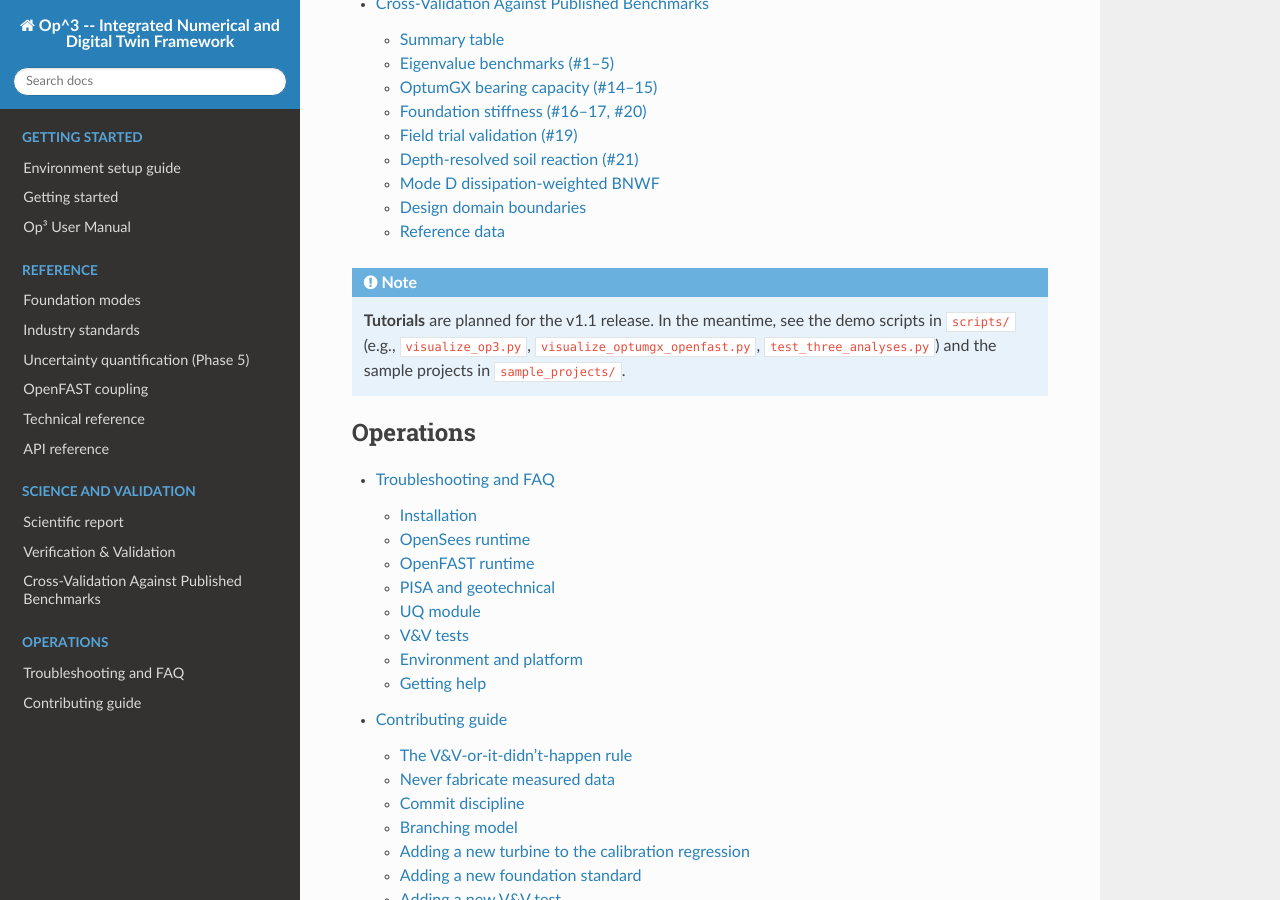
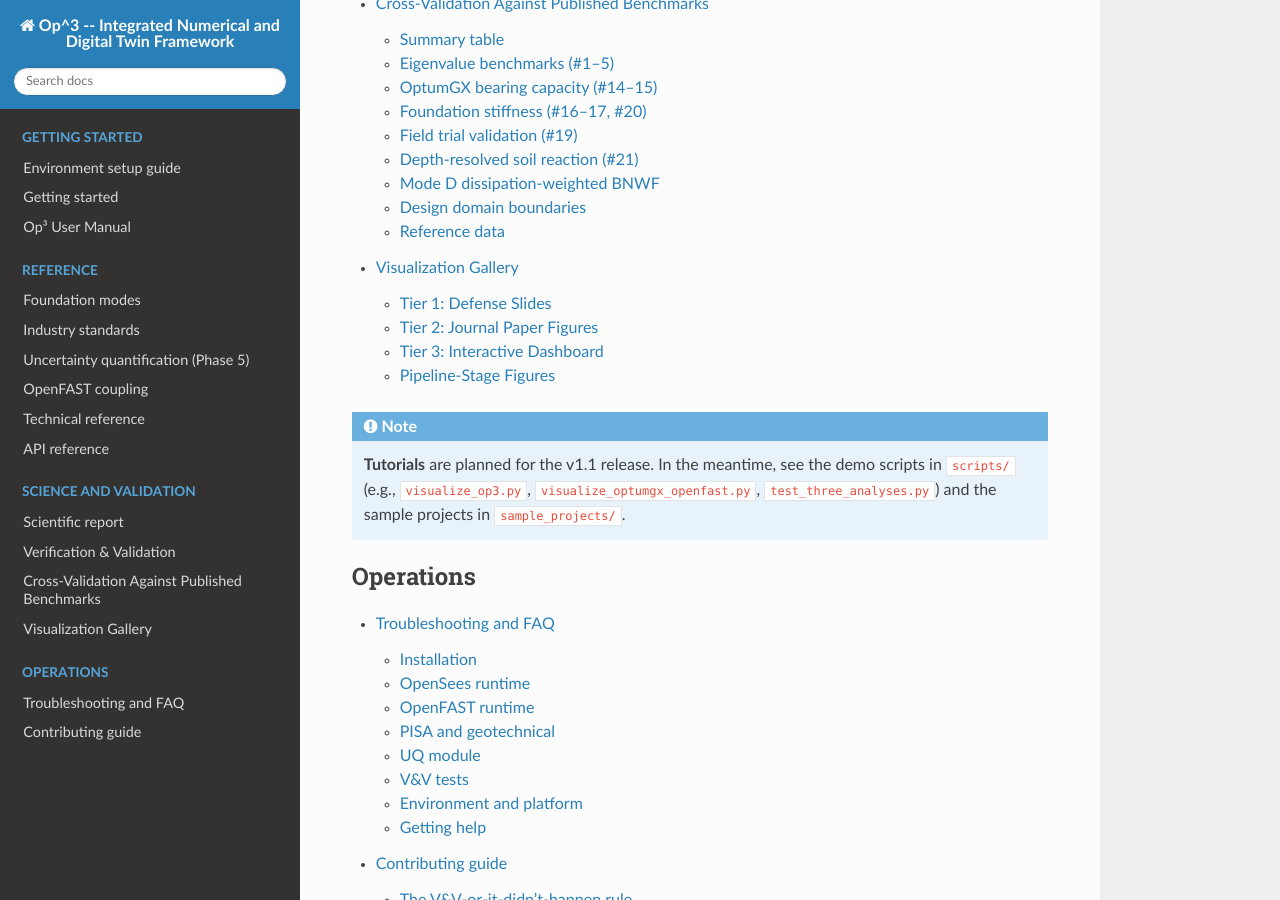
Before and after one commit to ksk5429/numerical_model, a Sphinx documentation site: the page built from docs/sphinx/index.rst, in a window 1280 px wide and 900 px high, scrolled down 2989 px. Built offline with Sphinx 7.4.7 and the Read the Docs theme 3.1.0, drawn with Linux system fonts in a browser that asks for light colours; part of the change alters nothing that is shown.

Commit message:
feat: upgraded CI + gallery + intersphinx
CI workflow:
- pytest with coverage (replaces individual unittest runs)
- Cross-validation suite in CI pipeline
- Sphinx -W strict build (warnings = errors)
- Coverage XML artifact upload

Sphinx docs:
- gallery.rst: 17-figure visualization gallery with captions
- intersphinx: added OpenFAST + pandas cross-references
- Gallery added to "Science and validation" toctree

Co-Authored-By: Claude Opus 4.6 (1M context) <noreply@anthropic.com>

```diff
--- a/docs/sphinx/conf.py
+++ b/docs/sphinx/conf.py
@@ -75,9 +75,11 @@ napoleon_numpy_docstring = True
 napoleon_include_init_with_doc = False
 
 intersphinx_mapping = {
-    "python": ("https://docs.python.org/3", None),
-    "numpy":  ("https://numpy.org/doc/stable/", None),
-    "scipy":  ("https://docs.scipy.org/doc/scipy/", None),
+    "python":   ("https://docs.python.org/3", None),
+    "numpy":    ("https://numpy.org/doc/stable/", None),
+    "scipy":    ("https://docs.scipy.org/doc/scipy/", None),
+    "pandas":   ("https://pandas.pydata.org/docs/", None),
+    "openfast": ("https://openfast.readthedocs.io/en/dev/", None),
 }
 
 todo_include_todos = True
--- /dev/null
+++ b/docs/sphinx/gallery.rst
@@ -0,0 +1,202 @@
+Visualization Gallery
+=====================
+
+Op\ :sup:`3` generates publication-quality figures across all three
+pipeline stages using **opsvis** (OpenSeesPy), **PyVista** (OptumGX),
+and **matplotlib/welib** (OpenFAST). All figures are reproducible::
+
+   make viz   # generates all 23 figures
+
+.. contents:: On this page
+   :local:
+   :depth: 1
+
+
+Tier 1: Defense Slides
+----------------------
+
+**VHM Failure Envelope with Scour Degradation**
+
+.. image:: ../../validation/figures/tier1/tier1_vhm_envelope.png
+   :width: 100%
+   :alt: V-H failure envelope shrinking with scour depth
+
+Three panels showing: (a) V-H interaction envelopes at 5 scour depths
+with design load marker, (b) vertical and horizontal capacity retention
+vs S/D, (c) radial factor of safety trajectory from 1.89 to 1.29.
+
+|
+
+**Cross-Pipeline Composite (The Thesis in One Figure)**
+
+.. image:: ../../validation/figures/tier1/tier1_cross_pipeline.png
+   :width: 100%
+   :alt: Three-panel composite: OptumGX springs, OpenSeesPy mode shape, OpenFAST time series
+
+(a) OptumGX-derived foundation spring profile with bucket sketch,
+(b) OpenSeesPy first mode shape at f\ :sub:`1` = 0.275 Hz (Mode B),
+(c) OpenFAST aeroelastic response (generator power + blade root moment).
+
+|
+
+**Scour Progression Sweep**
+
+.. image:: ../../validation/figures/tier1/tier1_scour_sweep.png
+   :width: 100%
+   :alt: Four-panel mode shapes at increasing scour depths
+
+Mode shape evolution at S/D = 0, 0.1, 0.3, 0.5. Frequency drops from
+0.316 to 0.309 Hz (-2.1%). Factor of safety transitions from green
+(1.89) through orange to red (1.29).
+
+|
+
+**Mode C vs Mode D Dissipation Comparison**
+
+.. image:: ../../validation/figures/tier1/tier1_mode_cd_comparison.png
+   :width: 100%
+   :alt: Mode C elastic vs Mode D dissipation-weighted stiffness profiles
+
+(a) Stiffness profile overlay with w(z) weighting function inset.
+Mode D reduces stiffness by up to 84% at the skirt tip where plastic
+dissipation concentrates.
+(b) Calibration curve: f\ :sub:`1` vs dissipation exponent alpha, with
+field-measured frequency (0.244 Hz) as the target.
+
+
+Tier 2: Journal Paper Figures
+-----------------------------
+
+**Geotechnical Foundation Profile**
+
+.. image:: ../../validation/figures/tier2/tier2_foundation_profile.png
+   :width: 100%
+   :alt: Four-panel foundation cross-section with depth profiles
+
+Publication-standard geotechnical figure: (a) bucket cross-section with
+soil layer shading, (b) undrained shear strength s\ :sub:`u`\ (z),
+(c) initial stiffness k(z) as smooth depth curve, (d) ultimate
+resistance p\ :sub:`ult`\ (z).
+
+|
+
+**Rainflow Fatigue Damage Matrix**
+
+.. image:: ../../validation/figures/tier2/tier2_rainflow_heatmap.png
+   :width: 100%
+   :alt: 2D rainflow damage matrix heatmap
+
+(a) 2D heatmap of fatigue damage contribution (range vs mean) weighted
+by Miner's rule (m = 4), (b) cycle range histogram with DEL markers at
+m = 3, 4, 10.
+
+|
+
+**Campbell Diagram**
+
+.. image:: ../../validation/figures/tier2/tier2_campbell.png
+   :width: 100%
+   :alt: Campbell diagram with rotor harmonics and mode frequencies
+
+Rotor harmonics (1P, 3P, 6P, 9P) vs tower mode frequencies. The 3P
+crossing at 5.5 rpm near the operational cut-in speed is highlighted.
+The SSI effect (blue band) shifts f\ :sub:`1` from 0.316 to 0.275 Hz.
+
+|
+
+**Moment-Rotation Backbone with Published References**
+
+.. image:: ../../validation/figures/tier2/tier2_moment_rotation.png
+   :width: 100%
+   :alt: Moment-rotation curves with cross-validation overlay
+
+(a) Op\ :sup:`3` Mode C moment-rotation from pushover analysis.
+(b) Cross-validation: DJ Kim 2014 centrifuge (red), Houlsby 2005 field
+(green), Barari 2021 Plaxis 3D (blue dashed), Op\ :sup:`3` analytical
+M\ :sub:`y` = 92.4 MNm at 0.6 deg (black star).
+
+
+Tier 3: Interactive Dashboard
+-----------------------------
+
+**Interactive 3D Foundation Model**
+
+The interactive model is available as a standalone HTML file:
+`tier3_interactive_3d.html <../../validation/figures/tier3/tier3_interactive_3d.html>`_.
+Rotate, zoom, and click any spring node to inspect k(z) and
+p\ :sub:`ult`\ (z) values.
+
+|
+
+**Bayesian Digital Twin: Sensor Overlay**
+
+.. image:: ../../validation/figures/tier3/tier3_sensor_overlay.png
+   :width: 100%
+   :alt: Field monitoring frequency tracking with Bayesian posterior
+
+(a) 32-month OMA frequency tracking: raw scatter (gray), filtered
+(blue, 70.1% scatter reduction), Op\ :sup:`3` prediction band (red).
+(b) Bayesian posterior scour distribution with decision zones:
+CONTINUE MONITORING / INSPECT / REMEDIATE.
+
+
+Pipeline-Stage Figures
+----------------------
+
+**OptumGX: Contact Pressure at Collapse**
+
+.. image:: ../../validation/figures/optumgx_pressure.png
+   :width: 60%
+   :alt: 3D contact pressure on bucket surface
+
+|
+
+**OptumGX: Plastic Dissipation (Collapse Mechanism)**
+
+.. image:: ../../validation/figures/optumgx_collapse.png
+   :width: 60%
+   :alt: 3D plastic dissipation field
+
+|
+
+**OptumGX: Spring Profile**
+
+.. image:: ../../validation/figures/optumgx_spring_profile.png
+   :width: 80%
+   :alt: k(z) and p_ult(z) bar chart
+
+|
+
+**OpenSeesPy: Model Geometry**
+
+.. image:: ../../validation/figures/op3_model.png
+   :width: 50%
+   :alt: 3D stick model
+
+|
+
+**OpenSeesPy: Mode Shapes**
+
+.. image:: ../../validation/figures/op3_mode_1.png
+   :width: 40%
+   :alt: First mode shape
+
+.. image:: ../../validation/figures/op3_mode_3.png
+   :width: 40%
+   :alt: Third mode shape
+
+|
+
+**OpenFAST: PSD with 1P/3P Markers**
+
+.. image:: ../../validation/figures/openfast_psd.png
+   :width: 80%
+   :alt: Power spectral density with rotor harmonics
+
+|
+
+**OpenFAST: Damage-Equivalent Loads**
+
+.. image:: ../../validation/figures/openfast_del.png
+   :width: 70%
+   :alt: DEL bar chart
--- a/docs/sphinx/index.rst
+++ b/docs/sphinx/index.rst
@@ -41,6 +41,7 @@ Foundations"* (Seoul National University, June 2026).
    scientific_report
    verification
    cross_validation
+   gallery
 
 .. note::
 
```
Also changed, not shown: 1 other file.
